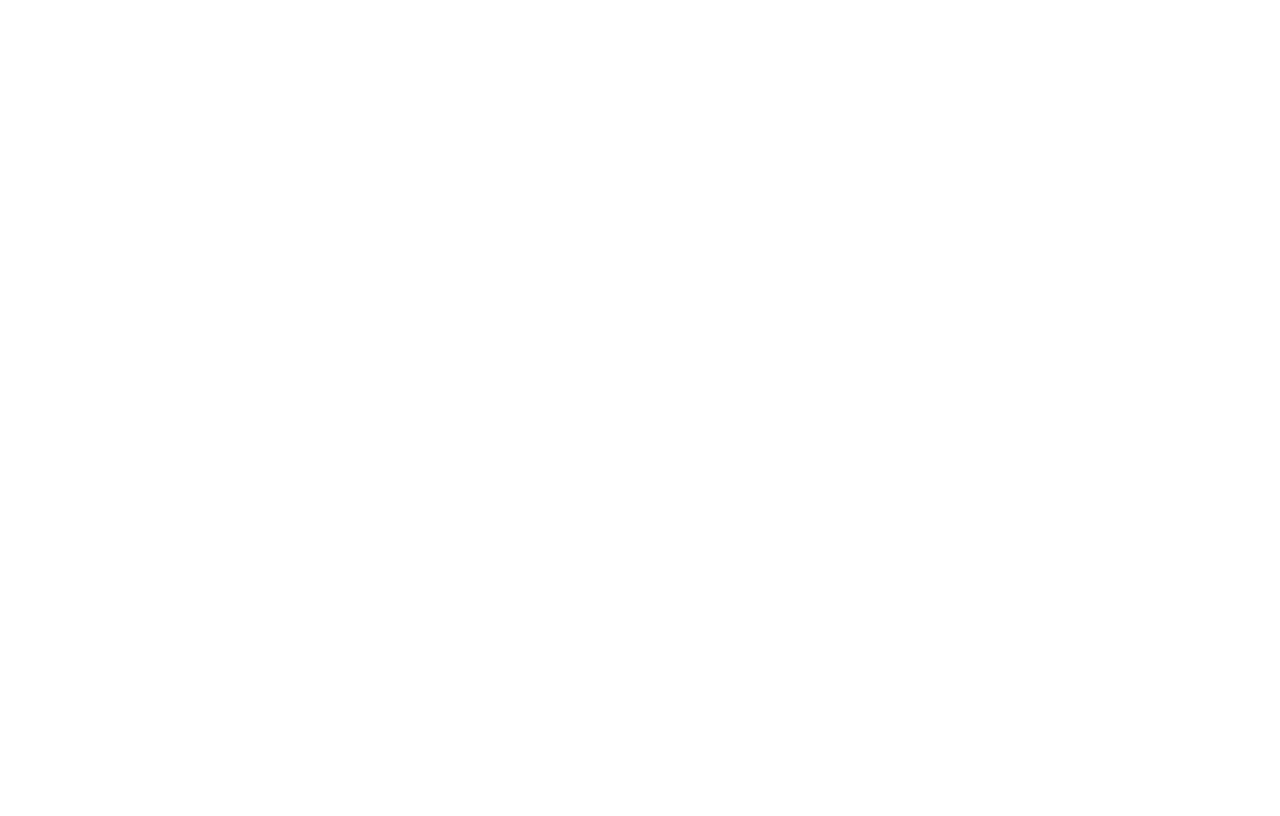
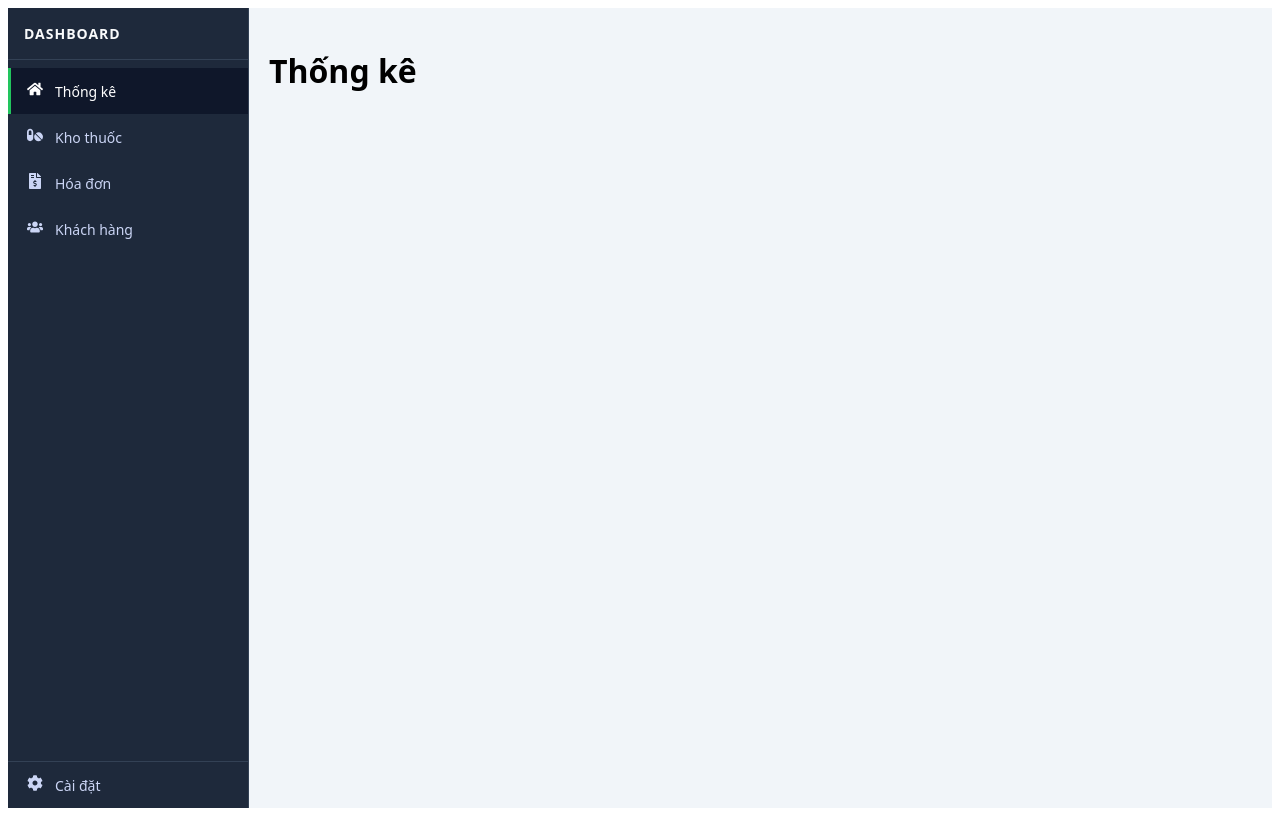
Before and after one commit to Khoahocbachkhoa/prj1, a React (Vite) app in the folder frontend/: page /dashboard/home in a window 1280 px wide. Built offline with nearby package versions, Linux system fonts and the light colour scheme; sample sign-in values are in the browser's storage.

Commit message:
Them chuc nang bao ve route

```diff
--- a/frontend/src/components/PrivateRoute.jsx
+++ b/frontend/src/components/PrivateRoute.jsx
@@ -1,11 +1,12 @@
-import { Navigate, Outlet } from "react-router-dom";
+import { Navigate } from "react-router-dom";
 
-const PrivateRoute = () => {
+// Chặn truy cập dashboard khi chưa đăng nhập
+const PrivateRoute = ({ children }) => {
   const token = localStorage.getItem("token");
 
   // Nếu có token -> Cho vào (Render Outlet)
   // Nếu không -> Về trang login và yêu cầu đăng nhập
-  return token ? <Outlet /> : <Navigate to="/login" />;
+  return token ? children : <Navigate to="/login" replace />;
 };
 
 export default PrivateRoute;
--- a/frontend/src/styles/Dashboard.css
+++ b/frontend/src/styles/Dashboard.css
@@ -1,8 +1,10 @@
 /* ===== Layout ===== */
 .dashboard {
   display: flex;
+  height: 100vh;
   min-height: 100vh;
   font-family: system-ui, -apple-system, BlinkMacSystemFont, "Segoe UI", sans-serif;
+  overflow: hidden;
 }
 
 /* ===== Sidebar ===== */
```
